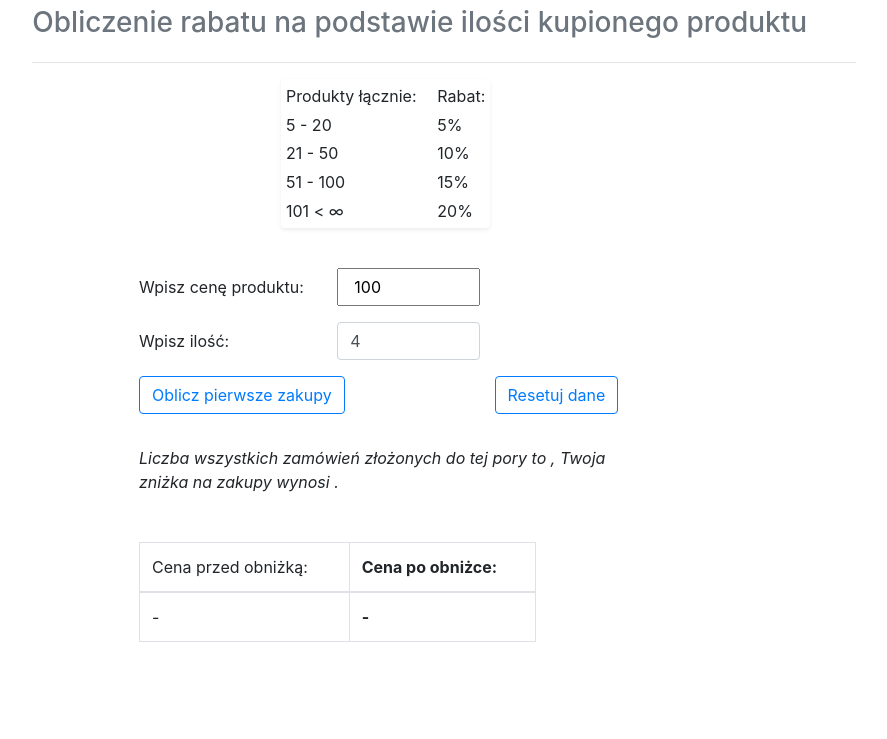
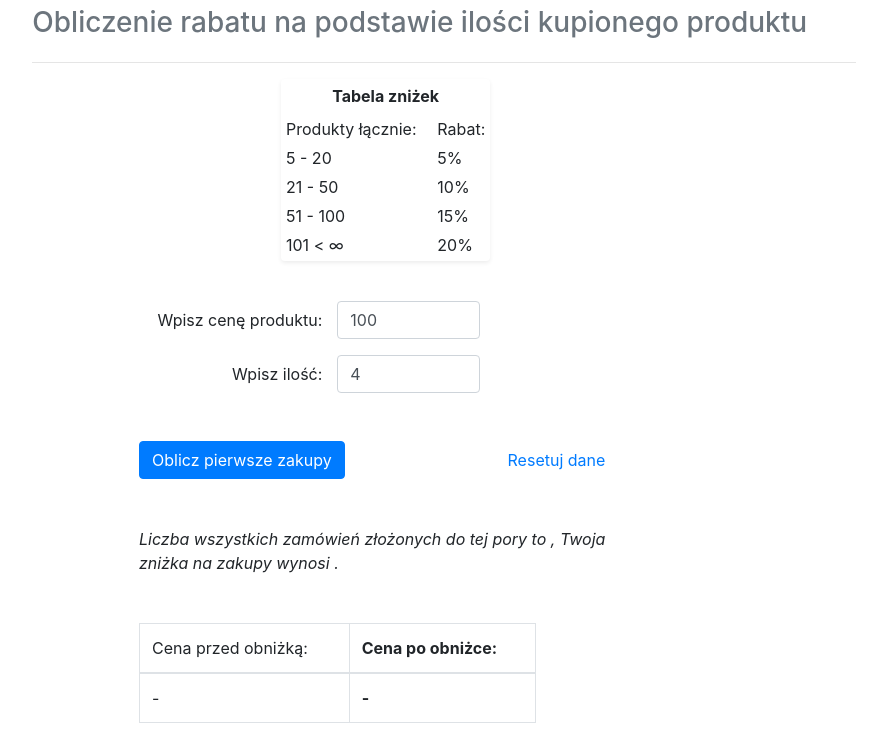
Before and after one commit to kargeb/bootcampJavaScript, a plain HTML site: page week_1/11.html in a window 1280 px wide. Shown: the part 130-869 px from the top of the page, without its empty margins (196-1083 px from the left). Before the commit the page ends 800 px from the top, so only its background shows below. Drawn offline with nearby package versions, Linux system fonts and the light colour scheme.

Commit message:
in progress

```diff
--- a/week_1/11.html
+++ b/week_1/11.html
@@ -50,6 +50,9 @@
                                     <table id="discount_table" class="table table-sm table-borderless shadow-sm p-3 mb-3 bg-white rounded">
                                             <thead>
                                                 <tr>
+                                                    <th colspan="2" class="text-center" >Tabela zniżek</th>
+                                                </tr>
+                                                <tr>
                                                     <td class="pr-3" >Produkty łącznie:</td>
                                                     <td>Rabat:</td>
                                                 </tr>
@@ -78,20 +81,20 @@
 
 
                 <div class="form-group row mt-4">
-                            <label class="col-sm-3 col-form-label" for="cena">Wpisz cenę produktu:</label>
-                            <input  class="col-sm-2" type="number" id="cena" value="100" name="price"  placeholder="_">
+                            <label class="col-sm-3 col-form-label text-right" for="cena">Wpisz cenę produktu:</label>
+                            <input  class="col-sm-2 form-control" type="number" id="cena" value="100" name="price"  placeholder="_">
                 </div>
                 <div class="form-group row">
-                            <label class="col-sm-3 col-form-label" for="ilosc">Wpisz ilość:</label>
+                            <label class="col-sm-3  col-form-label text-right" for="ilosc">Wpisz ilość:</label>
                             <input class="col-sm-2 form-control" type="number" id="ilosc" value="4" name="amount" aria-describedby="podpowiedzPole" placeholder="_">
                 </div>
 
-                <div class="row ">
+                <div class="row mt-5 mb-3">
                     <div class="col-sm-3">
-                        <button id="calculate_button" class="btn btn-outline-primary">Oblicz pierwsze zakupy</button>
+                        <button id="calculate_button" class="btn btn-primary">Oblicz pierwsze zakupy</button>
                     </div>
                     <div class="col-sm-2 offset-sm-2">
-                        <button id="reset_button" class="btn btn-outline-primary">Resetuj dane</button>
+                        <button id="reset_button" class="btn btn-link">Resetuj dane</button>
                     </div>
                 </div>
 
@@ -102,7 +105,7 @@
                 <div class="row my-2">
                     <div class="col-7">
 
-                        <p ><em>Liczba wszystkich zamówień złożonych do tej pory to <span id="products" ></span>, Twoja zniżka na zakupy wynosi <span id="discount"></span>.</em> </p>
+                        <p><em>Liczba wszystkich zamówień złożonych do tej pory to <span id="products" ></span>, Twoja zniżka na zakupy wynosi <span id="discount"></span>.</em> </p>
                     </div>
                     <!-- <p id="products"></p>
                     <p id="discount"></p> -->
```
